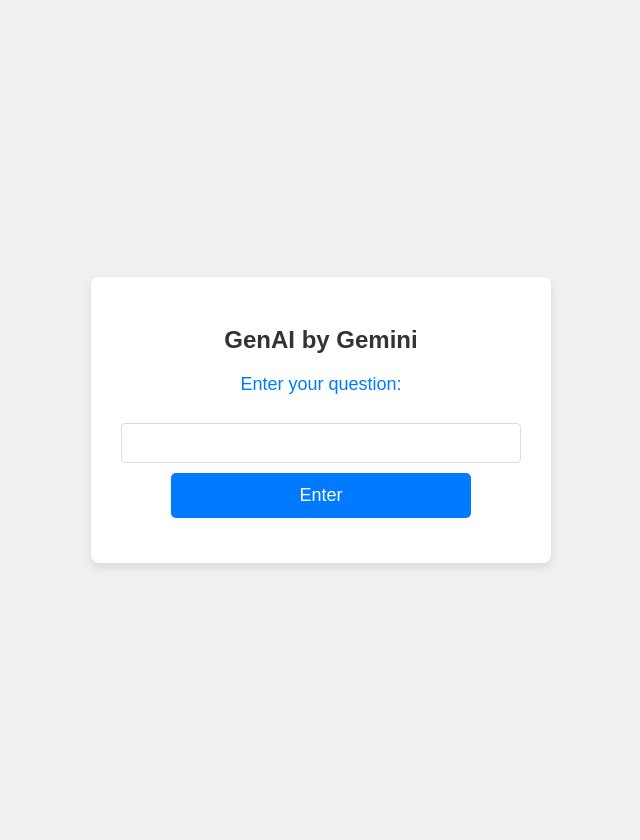
After one commit to Chunzie96/AN6001, a Flask app: page /genAI in a window 1280 px wide. The commit adds this page. Shown: the whole page, without its empty margins (319-959 px from the left). Run offline with Flask 3, Linux system fonts and the light colour scheme.

Commit message:
Added genAI

```diff
--- a/app.py
+++ b/app.py
@@ -3,6 +3,14 @@
 from flask import Flask
 from flask import render_template,request
 import textblob
+import google.generativeai as genai
+import os
+
+#api= "AIzaSyCFlnoKjIUvxrrgySgp5Mgdh8i5-mF2EHA"
+api = os.getenv('makersuite')
+genai.configure(api_key=api)
+model = genai.GenerativeModel("gemini-1.5-flash")
+
 
 app= Flask("__name__")
 
@@ -25,6 +33,17 @@
     r= textblob.TextBlob(q).sentiment
     return(render_template("SA_result.html",r=r))
 
+@app.route("/genAI",methods=["GET","POST"])
+def genAI():
+    return(render_template("genAI.html"))
+
+@app.route("/genAI_result",methods=["GET","POST"])
+def genAI_result():
+    q = request.form.get("q")
+    r = model.generate_content(q)
+    return(render_template("genAI_result.html",r=r.candidates[0].content.parts[0].text))
+
+
 
 if __name__ == "__main__":
     app.run()
--- a/requirements.txt
+++ b/requirements.txt
@@ -1,3 +1,4 @@
 flask
 gunicorn
 textblob
+google-generativeai
--- /dev/null
+++ b/templates/genAI.html
@@ -0,0 +1,18 @@
+<head>
+    <meta name="viewport" content="width=device-width,initial-scale=1.0">
+    <link rel="stylesheet" href="{{url_for('static',filename='styles.css')}}">
+
+</head>
+
+<body>
+    <div class="container">
+        <h2>GenAI by Gemini</h2>
+        <p>Enter your question: </p>
+        <form action="/genAI_result" method =post>
+            <input type = "text" name="q">
+            <input type = "submit" value="Enter">
+        </form>
+
+
+    </div>
+</body>
--- a/templates/main.html
+++ b/templates/main.html
@@ -7,7 +7,7 @@
 <body>
     <div class="container">
         <h2>Main</h2>
-        <form action="/" method ="post">
+        <form action="/genAI" method ="post">
             <input type = "submit" value="genAI">
         </form>
         <form action="/SA" method ="post">
```
Also changed, not shown: templates/genAI_result.html (added, +15 -0 lines).
